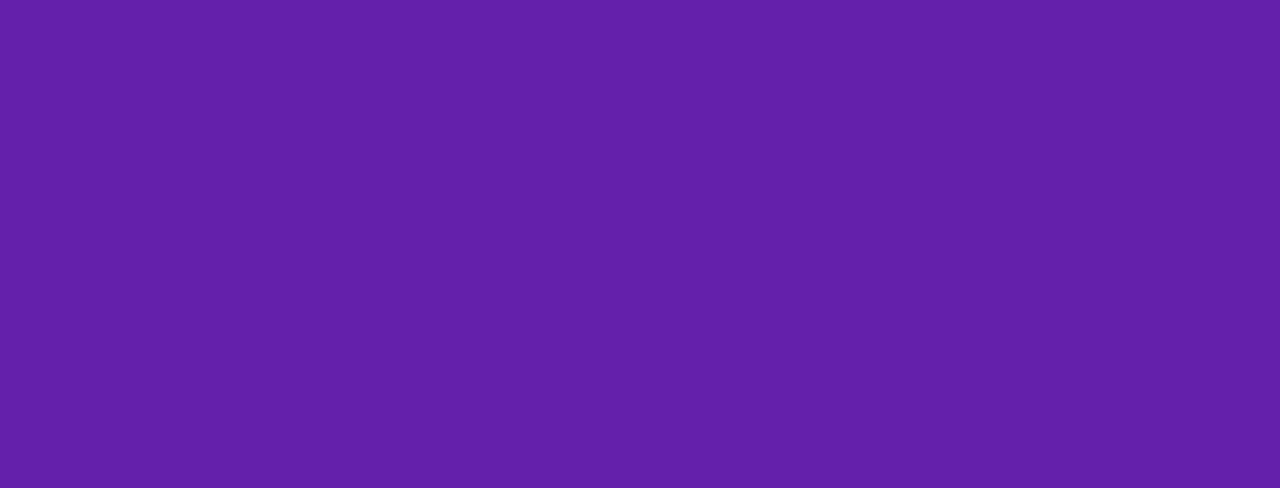
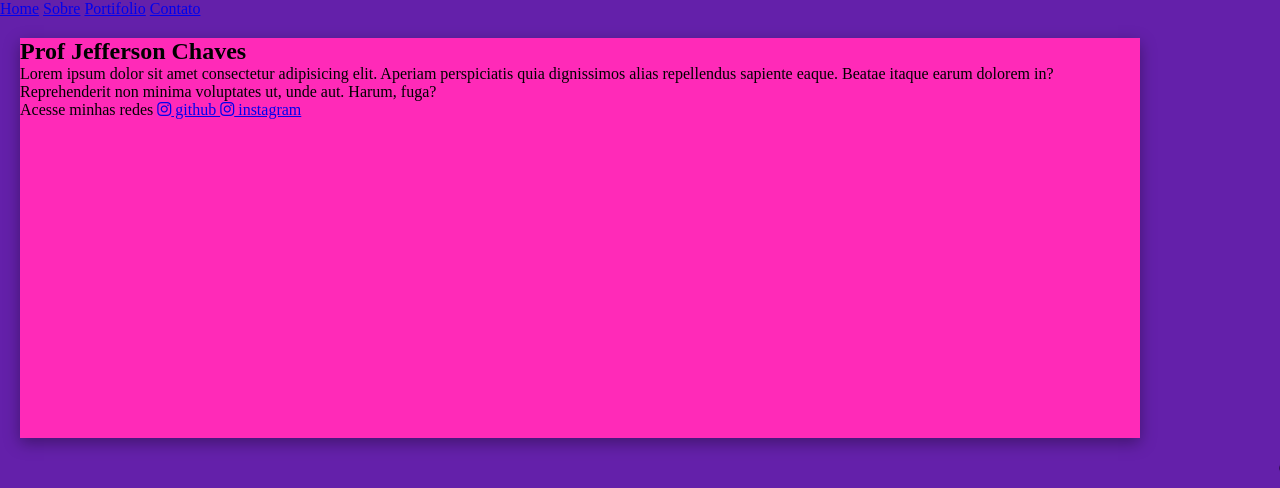
Before and after one commit to htttpsviiiih/evillynTDS-main, a plain HTML site: page evillynTDS-main/contato.html in a window 1280 px wide. Drawn offline with Linux system fonts and the light colour scheme; files that its build step writes are made by us from their sources.

Commit message:
euaquitlgd?

```diff
--- a/evillynTDS-main/contato.html
+++ b/evillynTDS-main/contato.html
@@ -2,11 +2,58 @@
 <html lang="en">
 <head>
     <meta charset="UTF-8">
+    <meta http-equiv="X-UA-Compatible" content="IE=edge">
     <meta name="viewport" content="width=device-width, initial-scale=1.0">
-    <link rel="stylesheet" href="evillynTDS-main/estilos/styles.css">
-    <title>Contato</title>
+    <title>Document</title>
+
+    <link rel="stylesheet" href="https://cdnjs.cloudflare.com/ajax/libs/font-awesome/6.3.0/css/all.min.css">
+    <link rel="stylesheet" href="style.css">
+
 </head>
-<body>
+<body class="site">
+
+    <header class="cabecalho">
+        <nav>
+            <a href="index.html">Home</a>
+            <a href="sobre.html">Sobre</a>
+            <a href="portifolio.html">Portifolio</a>
+            <a href="contato.html">Contato</a>
+        </nav>
+    </header>
+
+    <main class="container" id="container">
+
+        <section class="conteudo">
+            <h1>Prof  <span>Jefferson</span> Chaves</h1>
+
+            <p>Lorem ipsum dolor sit amet consectetur adipisicing elit. Aperiam perspiciatis quia dignissimos alias repellendus sapiente eaque. Beatae itaque earum dolorem in? Reprehenderit non minima voluptates ut, unde aut. Harum, fuga?</p>
+
+            <div class="redes-sociais">
+                <span>Acesse minhas redes</span>
+
+                <a href="#"> <i class="fa-brands fa-instagram"></i> github </a>
+                <a href="#"> <i class="fa-brands fa-instagram"></i> instagram </a>
+            </div>
+
+        </section>
+
+        <section class="avatar">
+
+        </section>
+
+
+    </main>
+
+    <footer class="rodape">
+        <marquee>desenvolvido com todo <i class="fa-solid fa-heart"></i> euaquitlgd?</marquee>
+    </footer>
+
+
+    <script src="particles/particles.min.js"></script>
+
+    <script>
+
+    </script>
 
 </body>
 </html>
```
